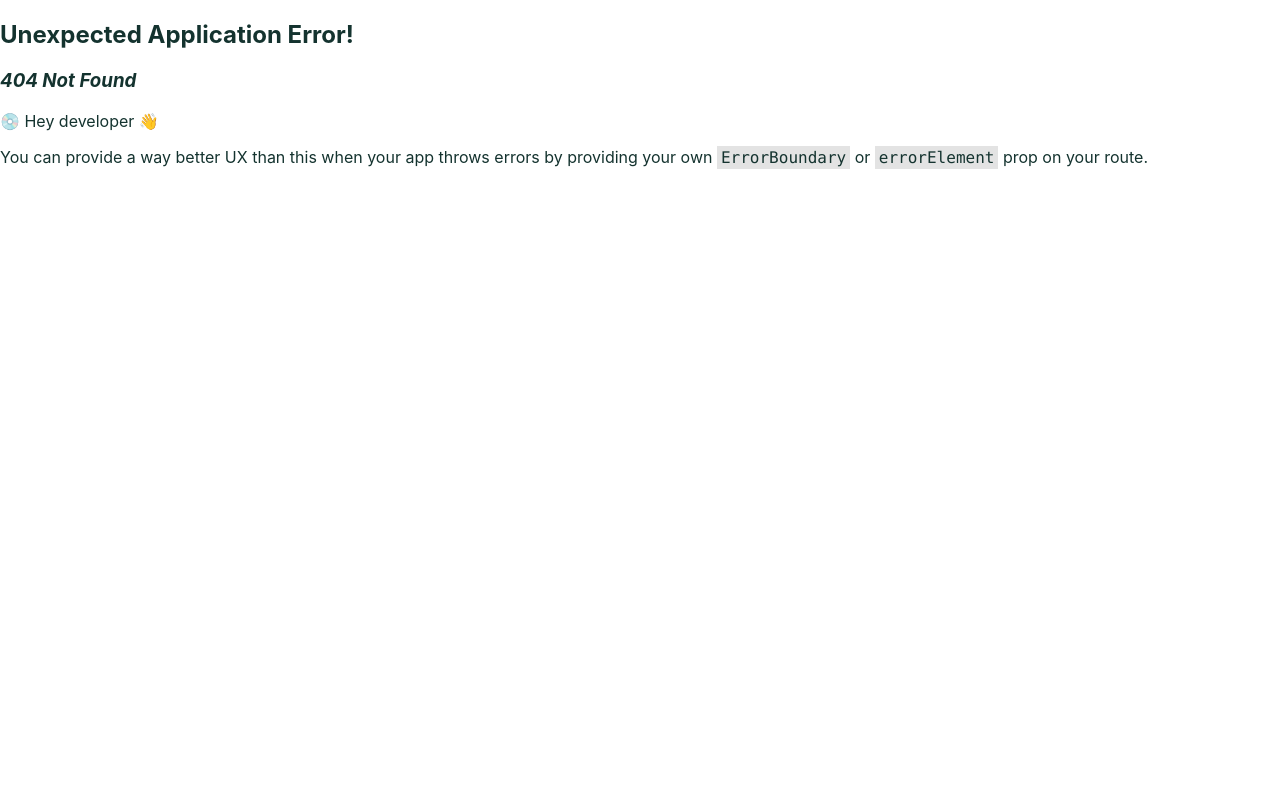
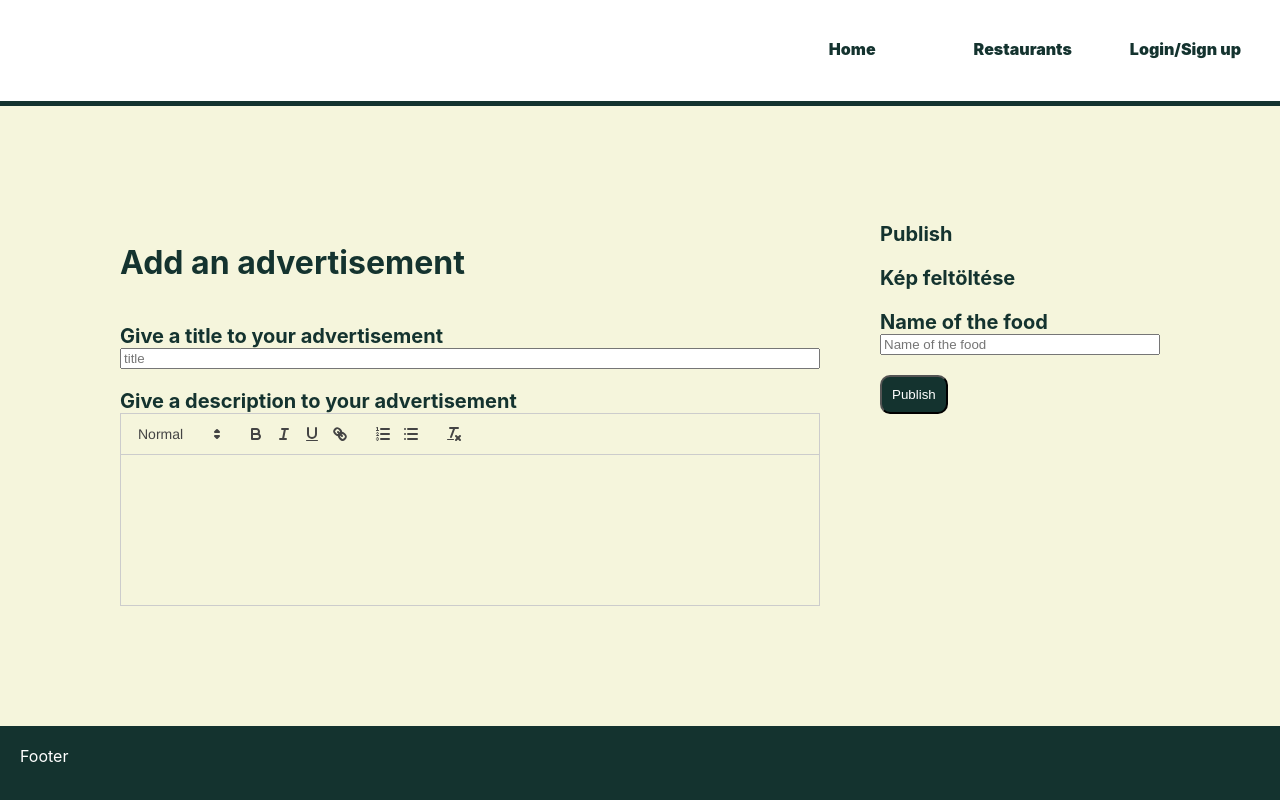
Before and after one commit to liana5555/food-restaurant-review-frontend, a React (Create React App) app: page /write/advertisement in a window 1280 px wide. Before the commit this address had no page. Shown: the top 800 px of the page. Built offline with nearby package versions, Linux system fonts and the light colour scheme.

Commit message:
Feature: Adding the WriteAdvertisement page Fix: fixing the navbar the small sub menu to the profile. Fixing the uploading issues. And limiting the side menu posts in menu.

```diff
--- a/src/App.js
+++ b/src/App.js
@@ -13,6 +13,7 @@ import ManageReports from './pages/ManageReports';
 import ManageUsers from './pages/ManageUsers';
 import Chat from './pages/Chat';
 import RestaurantEdit from './pages/RestaurantEdit';
+
 import {
   createBrowserRouter,
   RouterProvider,
@@ -20,6 +21,7 @@ import {
 
 import { Outlet, Link } from "react-router-dom";
 import ManageReservations from './pages/ManageReservations';
+import WriteAdvertisement from './pages/WriteAdvertisement';
 
 
 
@@ -81,6 +83,10 @@ const router = createBrowserRouter([
       {
         path: "/restaurantdata",
         element: <RestaurantEdit />
+      },
+      {
+        path: "/write/advertisement",
+        element: <WriteAdvertisement />
       }
 
 
--- a/src/components/Menu.js
+++ b/src/components/Menu.js
@@ -2,14 +2,14 @@ import React from "react";
 import axios from "axios";
 import { Link, useNavigate } from "react-router-dom";
 
-export default function Menu() {
+export default function Menu(props) {
 
     const [fetchedPost, setPosts] = React.useState([])
 
     React.useEffect(() => {
         const fetchData = async() => {
             try {
-                const res = await axios.get("/posts")
+                const res = await axios.get(`/posts/menu/${props.postID}`)
                 setPosts(res.data)
             }
             catch (err) {
--- a/src/components/Navbar.js
+++ b/src/components/Navbar.js
@@ -36,12 +36,12 @@ export default function Navbar () {
                 <li><Link to="/restaurants">Restaurants</Link></li>
                 <li>{currentUser? (<span className="link" onClick={logout}>Logout</span>) : <Link to="/login">Login/Sign up</Link>}</li>
                 {currentUser && <div className="nav-profile-container">
-                    <div className="user-img-name-container" onClick={handleProfileMenu}>
+                    <div className="user-img-name-container" onMouseEnter={handleProfileMenu} onClick={handleProfileMenu} >
                         <img src={`../uploads/profile_pics/${currentUser?.img}`}/>
                         <span className="link">{currentUser?.username}</span>
 
                     </div>
-                    {profilemenu && <div className={profilemenu ? "user-menu-container": "user-menu-container-hidden"}>
+                    {profilemenu && <div onMouseLeave={()=> setProfileMenu(false)} onMouseEnter={()=>setProfileMenu(true)} className={profilemenu ? "user-menu-container": "user-menu-container-hidden"}>
                         <ul className="profile-sub-menu">
                             <li><Link to={`/user/${currentUser.idusers}`}>Profile</Link></li>
                             {currentUser.type === "admin" && <li><Link to="/admin/manage_users">Manage users</Link></li>}
--- a/src/pages/Posts.js
+++ b/src/pages/Posts.js
@@ -210,7 +210,7 @@ console.log(currentUser)
                     <p className="post-date">Posted on: {dateSimplify(post.date)}</p>
                 </div>
             {currentUser && (currentUser.username === post.username || currentUser.type ==="admin")  && <div className="edit">
-                                <Link to={`/write?edit=${postId}`} state={post}><img src={Edit} alt="edit"/></Link>
+                                <Link to={post.post_type === "post" ? `/write?edit=${postId}`: `/write/advertisement?edit=${postId}`} state={post}><img src={Edit} alt="edit"/></Link>
                                 <img onClick={handleDelete} src={Delete} alt="delete"/>
 
 
@@ -302,7 +302,7 @@ console.log(currentUser)
                    {getText(post.desc)}
                 </div>
 
-                <div className="post-content-rating">
+                {post.post_type ==="post" && <div className="post-content-rating">
                     <h3>Rating of the food</h3>
                     <Star   rating={rating}
                             changable={false}
@@ -317,7 +317,7 @@ console.log(currentUser)
                                     handleMouseOver={handleMouseOver}
                                     handleMouseOut={handleMouseOut}
                                     handleClick={handleClick} />
-                </div>
+                </div>}
 
              </div>
 
@@ -326,7 +326,7 @@ console.log(currentUser)
 
         </div>
 
-        <Menu />
+        <Menu postID = {postId} />
 
         </main>
     )
--- a/src/pages/Write.js
+++ b/src/pages/Write.js
@@ -20,8 +20,8 @@ export default function Write() {
     const [file, setFile] = React.useState(state?.img || null)
     const [nameOfFood, setNameOfFood] = React.useState(state?.name_of_food || "")
     const [nameOfRestaurant, setNameOfRestaurant] = React.useState(state?.name_of_restaurant || "")
-    const [cityOfRestaurant, setCityOfRestaurant] = React.useState(state?.city_of_restaurant || "")
-    const [addressOfRestaurant, setAddressOfRestaurant] = React.useState(state?.address_of_restaurant || "")
+    const [cityOfRestaurant, setCityOfRestaurant] = React.useState(state?.city || "")
+    const [addressOfRestaurant, setAddressOfRestaurant] = React.useState(state?.address || "")
 
     const [writerating, setWriteRating] = React.useState( {
         restaurant: {
@@ -90,7 +90,7 @@ async function upload() {
     try{
         const formData = new FormData();
         formData.append("file", file)
-        const res = await axios.post("/uploads", formData)
+        const res = await axios.post("/uploads?type=post", formData)
         return res.data
     }
     catch (err) {
@@ -101,6 +101,7 @@ async function upload() {
 
 async function handlePublish(e) {
         e.preventDefault()
+
         const imgUrl = await upload()
 
         try {
@@ -111,7 +112,9 @@ async function handlePublish(e) {
                 rating_of_food: writerating.food.rating,
                 rating_of_restaurant: writerating.restaurant.rating,
                 name_of_food: nameOfFood,
-                name_of_restaurant: nameOfRestaurant
+                name_of_restaurant: nameOfRestaurant,
+                city: cityOfRestaurant,
+                address: addressOfRestaurant
 
             })
             : await axios.post(`/posts/`, {
@@ -122,7 +125,9 @@ async function handlePublish(e) {
                 rating_of_restaurant: writerating.restaurant.rating,
                 date: moment(Date.now()).format("YYYY-MM-DD HH:mm:ss"),
                 name_of_food: nameOfFood,
-                name_of_restaurant: nameOfRestaurant
+                name_of_restaurant: nameOfRestaurant,
+                city: cityOfRestaurant,
+                address: addressOfRestaurant
 
         });}
         catch (err) {
--- a/src/pages/WriteAdvertisement.js
+++ b/src/pages/WriteAdvertisement.js
@@ -1,9 +1,151 @@
-import React from "react";
+import React, { useContext } from "react"
+import axios from "axios";
+import ReactQuill from "react-quill";
+import 'react-quill/dist/quill.snow.css';
+import { useLocation } from "react-router-dom";
+import moment from "moment"
+import { AuthContext } from "../context/authContext";
+import ErrorUp from "../components/ErrorUp";
 
 
 export default function WriteAdvertisement() {
+
+    const state = useLocation().state
+    const [error, setError] = React.useState("")
+
+    //fetch the deatils of the restaurant connected to the current user
+    const [deatilsOfRestaurant, setDetailsOfRestaurant] = React.useState([])  ///USeffetc
+
+    const [value, setValue] = React.useState(state?.desc || ""); //for react-quill
+    const [file, setFile] = React.useState(state?.img || null); //for image
+    const [advertisement, setAdvertisement] = React.useState({
+        title: state?.title || "",
+        name_of_food: state?.name_of_food || "",
+    });
+
+    const {currentUser} = useContext(AuthContext)
+
+
+    async function upload() {
+        try{
+            const formData = new FormData();
+            formData.append("file", file)
+            const res = await axios.post("/uploads", formData)
+            return res.data
+        }
+        catch (err) {
+            console.log(err)
+        }
+    }
+
+
+    function handleChange (e) {
+        setAdvertisement(prev=> ({
+            ...prev,
+            [e.target.name] : e.target.value
+        }))
+    }
+
+    async function handlePublish (e) {
+        e.preventDefault()
+        let imgUrl
+        if (file !== state?.img) {
+             imgUrl = await upload()
+        }
+
+        try {
+           state ? await axios.put(`/posts/advertisements/${state.idposts}`, {
+            title: advertisement.title,
+            desc: value ,
+            img:file ? imgUrl : "",
+            rating_of_food: -1,
+            rating_of_restaurant: -1,
+            name_of_food: advertisement.name_of_food,
+            restaurant_id: currentUser.restaurant_id
+
+
+
+           }):
+           await axios.post(`/posts/advertisements/`, {
+            title: advertisement.title,
+            desc: value ,
+            img:file ? imgUrl : "",
+            rating_of_food: -1,
+            rating_of_restaurant: -1,
+            name_of_food: advertisement.name_of_food,
+            restaurant_id: currentUser.restaurant_id,
+            date: moment(Date.now()).format("YYYY-MM-DD HH:mm:ss")
+
+
+
+           })
+
+        }
+        catch(err) {
+            console.log(err)
+            setError(err)
+
+        }
+
+
+    }
+
+
+
     return (
         <main className="write">
+
+            <div className="container">
+                {/*error && <ErrorUp content={error} statehandling={setError} />*/}
+                <h1>Add an advertisement</h1>
+
+                <div className="title-container">
+                    <label name="title">Give a title to your advertisement</label>
+                    <input id="title" type="text" name="title" placeholder="title" onChange={handleChange} value={advertisement.title} required/>
+                </div>
+
+                 <div className="editor-container">
+                    <label name="description">Give a description to your advertisement</label>
+                    <ReactQuill className="editor" theme="snow" value={value} onChange={setValue}/>
+                 </div>
+
+            </div>
+            <div className="menu">
+                <div className="publishing-details">
+                    <h1 className="publish">Publish</h1>
+                    <div className="post-writing-status">
+                    {/* <span>
+                        <b>Status: </b> Draft
+                    </span>
+                    <span>
+                        <b>Visibility: </b> Public
+    </span> */ }
+                    <input id="img" type="file" name="image" style={{display: "none"}} onChange={e=>setFile(e.target.files[0])}/>
+                    <label htmlFor="img" className="img-upload">Kép feltöltése</label>
+
+                    </div>
+
+                    {/* Itt volt a button -holder eredetileg*/}
+                </div>
+
+                <div className="item">
+                <div className="food-name">
+                        <label name="name_of_food" htmlFor="food">Name of the food</label>
+                        <input id="name_of_food" type="text" name="name_of_food"  placeholder="Name of the food" onChange={handleChange} value={advertisement.name_of_food} required />
+                    </div>
+
+
+
+
+                </div>
+                <div className="button-holder">
+
+                        {/* <button>Save as a draft</button> */}
+                        <button onClick={handlePublish}>Publish</button>
+                    </div>
+
+            </div>
+
 
 
         </main>
--- a/src/scss/_navbar.scss
+++ b/src/scss/_navbar.scss
@@ -14,7 +14,7 @@ nav {
 
 
     @include break-down("medium") {
-        position: static;
+        position: sticky;
         max-height: 100vh;
 
 
```
